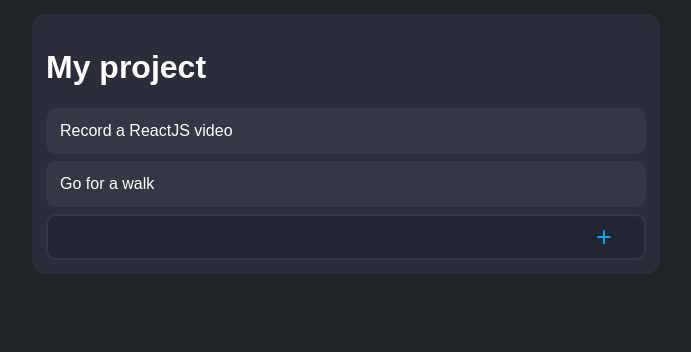
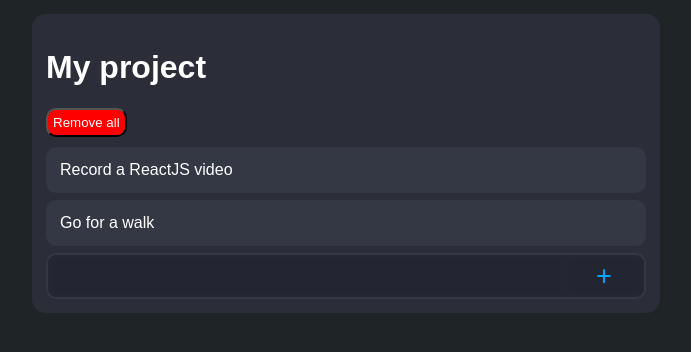
Before and after one commit to KonradGmur/Test-todo-app, a React (Create React App) app: page / in a window 1280 px wide. Shown: the top 352 px of the page, without its empty margins (294-985 px from the left). Built offline with nearby package versions, Linux system fonts and the light colour scheme.

Commit message:
Adding a button deleting tasks from the list

```diff
--- a/src/components/ToDoItem/index.js
+++ b/src/components/ToDoItem/index.js
@@ -22,6 +22,10 @@ class ToDoItem extends Component {
     this.setState({ done: !this.state.done });
   };
 
+  componentWillUnmount() {
+    console.log(`todo ${this.props.text} unmounted`);
+  }
+
   render() {
     const { text } = this.props;
     return (
--- a/src/containers/ToDoList/index.js
+++ b/src/containers/ToDoList/index.js
@@ -17,7 +17,28 @@ const Header = styled.h1`
   color: #fff;
 `;
 
+const DestroyButton = styled.button`
+  border-radius: 10px;
+  background: red;
+  padding: 5px;
+  color: #fff;
+  margin-bottom: 10px;
+`;
+
 class ToDoList extends Component {
+  constructor(props) {
+    super(props);
+    console.log("Hello from constructor");
+  }
+
+  componentDidMount() {
+    console.log("component mounted!");
+  }
+
+  componentDidUpdate() {
+    console.log("component (ToDoList) updated");
+  }
+
   static defaultProps = {
     tasks: [
       { text: "Record a ReactJS video" },
@@ -47,12 +68,17 @@ class ToDoList extends Component {
     });
   };
 
+  removeAll = () => {
+    this.setState({ tasks: [] });
+  };
+
   render() {
     const { title } = this.props;
     const { tasks, draft } = this.state;
     return (
       <Container>
         <Header>{title}</Header>
+        <DestroyButton onClick={this.removeAll}>Remove all</DestroyButton>
         {tasks.map((task) => (
           <ToDoItem text={task.text} done={task.done} />
         ))}
```
